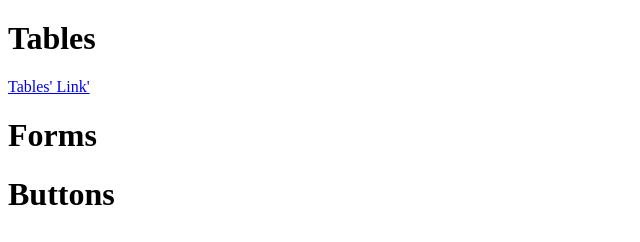
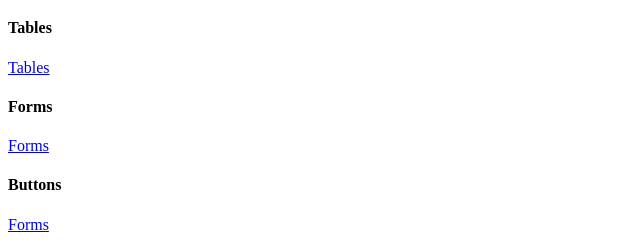
Before and after one commit to 56aint/html-scrapbook-, a plain HTML site: page index.html in a window 1280 px wide. Shown: the part 763-1005 px from the top of the page, without its empty margins (0-640 px from the left). Drawn offline with Linux system fonts and the light colour scheme.

Commit message:
My first html scrapbook

```diff
--- a/index.html
+++ b/index.html
@@ -59,18 +59,18 @@
   </div>
 
   <div id="Tables">
-    <h1>Tables</h1>
-    <a href="https://html.com/tables/">Tables' Link'</a>
+    <h4>Tables</h4>
+    <a href="https://html.com/tables/">Tables</a>
   </div>
 
   <div id="Forms">
-    <h1>Forms</h1>
-    <a href="https://developer.mozilla.org/en-US/docs/Learn/HTML/Forms/YourfirstHTML_form"></a>
+    <h4>Forms</h4>
+    <a href="https://developer.mozilla.org/en-US/docs/Learn/HTML/Forms/YourfirstHTML_form">Forms</a>
   </div>
 
   <div id="Buttons">
-    <h1>Buttons</h1>
-    <a href="https://developer.mozilla.org/en-US/docs/Web/HTML/Element/button"></a>
+    <h4>Buttons</h4>
+    <a href="https://developer.mozilla.org/en-US/docs/Web/HTML/Element/button">Forms</a>
 
   </div>
 
```
